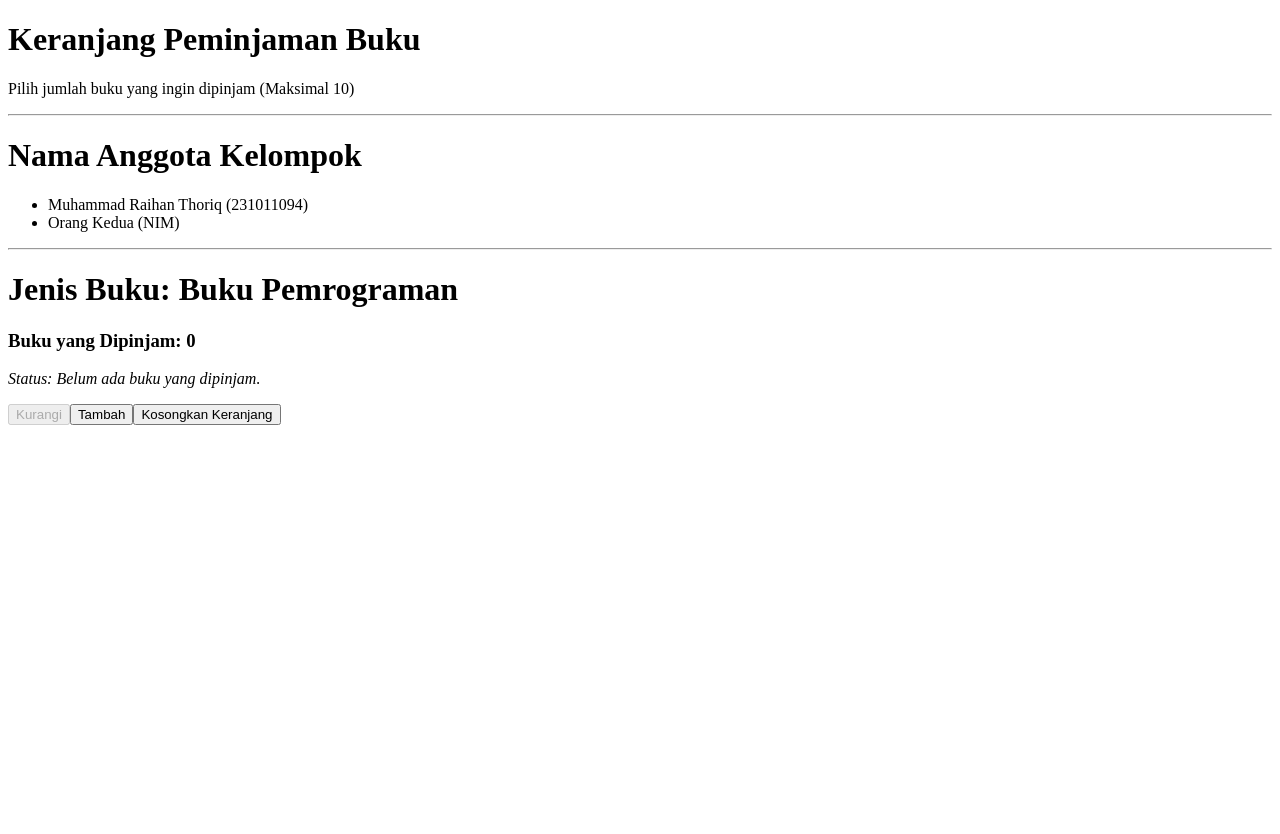
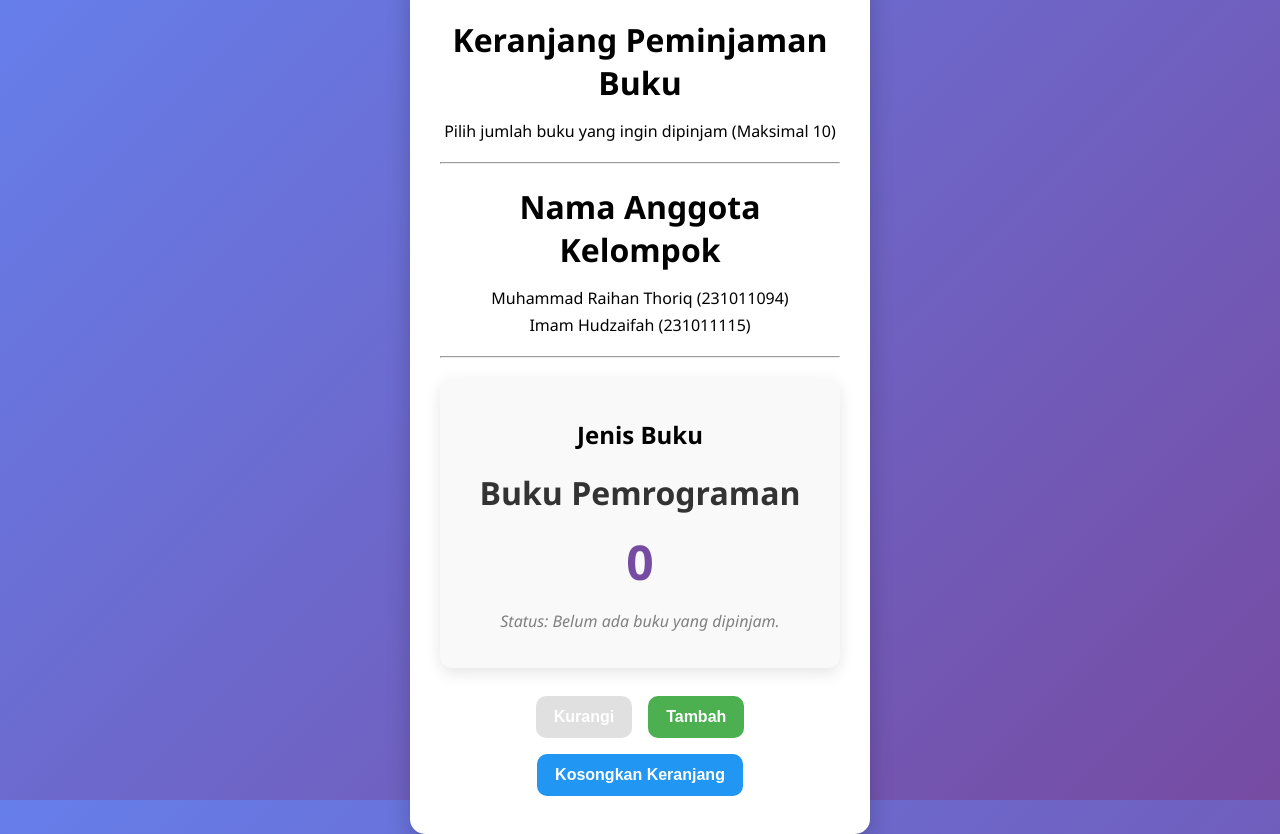
Before and after one commit to rthoriq/tugas1-rekayasaweb, a React (Vite) app: page / in a window 1280 px wide. Before the commit the page ends 800 px from the top, so only its background shows below. Built offline with nearby package versions, Linux system fonts and the light colour scheme.

Commit message:
menambahkan-merapihkan

```diff
--- a/src/App.jsx
+++ b/src/App.jsx
@@ -1,6 +1,7 @@
 import { useState } from 'react';
 import Display from './Display';
 import Tombol from './Tombol';
+import './style.css';
 
 function App() {
   const [jumlah, setJumlah] = useState(0);
@@ -23,14 +24,14 @@ function App() {
   };
 
 return (
-    <div>
+  <div className="container">
     <h1>Keranjang Peminjaman Buku</h1>
     <p>Pilih jumlah buku yang ingin dipinjam (Maksimal {batasMaksimal})</p>
     <hr />
     <h1>Nama Anggota Kelompok</h1>
     <ul>
       <li>Muhammad Raihan Thoriq (231011094)</li>
-        <li>Orang Kedua (NIM)</li>
+      <li>Imam Hudzaifah (231011115)</li>
     </ul>
     <hr />
 
--- a/src/Display.jsx
+++ b/src/Display.jsx
@@ -1,19 +1,32 @@
 function Display(props) {
   let pesanStatus = "";
+  let statusClass = "";
+
   if (props.jumlah === 0) {
     pesanStatus = "Belum ada buku yang dipinjam.";
+    statusClass = "status-kosong";
   } else if (props.jumlah === props.batas) {
-    pesanStatus = "Batas maksimal pembelian tercapai!";
+    pesanStatus = "Batas maksimal peminjaman tercapai!";
+    statusClass = "status-penuh";
   } else {
     pesanStatus = "Stok aman.";
+    statusClass = "status-aman";
   }
 
   return (
-    <div>
-      <h1>Jenis Buku: {props.namaBarang}</h1>
-      <h3>Buku yang Dipinjam: {props.jumlah}</h3>
-      <p><i>Status: {pesanStatus}</i></p>
+    <div className="display-box">
+      <h2>Jenis Buku</h2>
+      <h1 className="nama-barang">{props.namaBarang}</h1>
+
+      <div className="jumlah-box">
+        {props.jumlah}
+      </div>
+
+      <p className={statusClass}>
+        Status: {pesanStatus}
+      </p>
     </div>
   );
 }
+
 export default Display;
--- a/src/Tombol.jsx
+++ b/src/Tombol.jsx
@@ -1,23 +1,26 @@
 function Tombol(props) {
   return (
-    <div>
-      {/* Tombol akan 'disabled' (mati) jika jumlah saat ini adalah 0 */}
+    <div className="button-group">
       <button
+        className="kurang"
         onClick={props.kurang}
         disabled={props.jumlahSaatIni === 0}
       >
         Kurangi
       </button>
 
-      {/* Tombol akan 'disabled' jika jumlah mencapai batas maksimal */}
       <button
+        className="tambah"
         onClick={props.tambah}
         disabled={props.jumlahSaatIni === props.batas}
       >
         Tambah
       </button>
 
-      <button onClick={props.reset}>
+      <button
+        className="reset"
+        onClick={props.reset}
+      >
         Kosongkan Keranjang
       </button>
     </div>
--- /dev/null
+++ b/src/style.css
@@ -0,0 +1,127 @@
+body {
+  margin: 0;
+  font-family: 'Segoe UI', sans-serif;
+  background: linear-gradient(135deg, #667eea, #764ba2);
+  display: flex;
+  justify-content: center;
+  align-items: center;
+  height: 100vh;
+}
+
+.container {
+  background: white;
+  padding: 30px;
+  border-radius: 15px;
+  width: 400px;
+  text-align: center;
+  box-shadow: 0 10px 25px rgba(0, 0, 0, 0.2);
+}
+
+h1 {
+  margin-bottom: 10px;
+}
+
+hr {
+  margin: 20px 0;
+}
+
+ul {
+  list-style: none;
+  padding: 0;
+}
+
+ul li {
+  margin: 5px 0;
+}
+
+.display-box {
+  margin: 20px 0;
+  padding: 20px;
+  background: #f9f9f9;
+  border-radius: 12px;
+  box-shadow: 0 5px 15px rgba(0,0,0,0.1);
+}
+
+.nama-barang {
+  margin: 5px 0 15px;
+  color: #333;
+}
+
+.jumlah-box {
+  font-size: 48px;
+  font-weight: bold;
+  color: #764ba2;
+  margin: 10px 0;
+}
+
+.status-kosong {
+  color: gray;
+  font-style: italic;
+}
+
+.status-aman {
+  color: green;
+  font-weight: 500;
+}
+
+.status-penuh {
+  color: red;
+  font-weight: bold;
+}
+
+.button-group button {
+  margin: 5px;
+  padding: 10px 15px;
+  border: none;
+  border-radius: 8px;
+  cursor: pointer;
+  font-size: 16px;
+  transition: 0.3s ease;
+}
+
+.button-group button:hover {
+  transform: scale(1.05);
+}
+
+.tambah {
+  background-color: #4CAF50;
+  color: white;
+}
+
+.kurang {
+  background-color: #f44336;
+  color: white;
+}
+
+.reset {
+  background-color: #2196F3;
+  color: white;
+}
+
+
+.button-group {
+  margin-top: 20px;
+}
+
+.button-group button {
+  margin: 8px;
+  padding: 12px 18px;
+  border: none;
+  border-radius: 10px;
+  cursor: pointer;
+  font-size: 16px;
+  transition: all 0.3s ease;
+  font-weight: 600;
+}
+
+/* Hover effect */
+.button-group button:hover:not(:disabled) {
+  transform: scale(1.08);
+}
+
+/* Disabled style */
+.button-group button:disabled {
+  background-color: #cccccc;
+  cursor: not-allowed;
+  opacity: 0.6;
+}
```
Also changed, not shown: 1 other file (tests, documents, lock files or other folders). Lines whose indentation alone changed are shown as unchanged.
